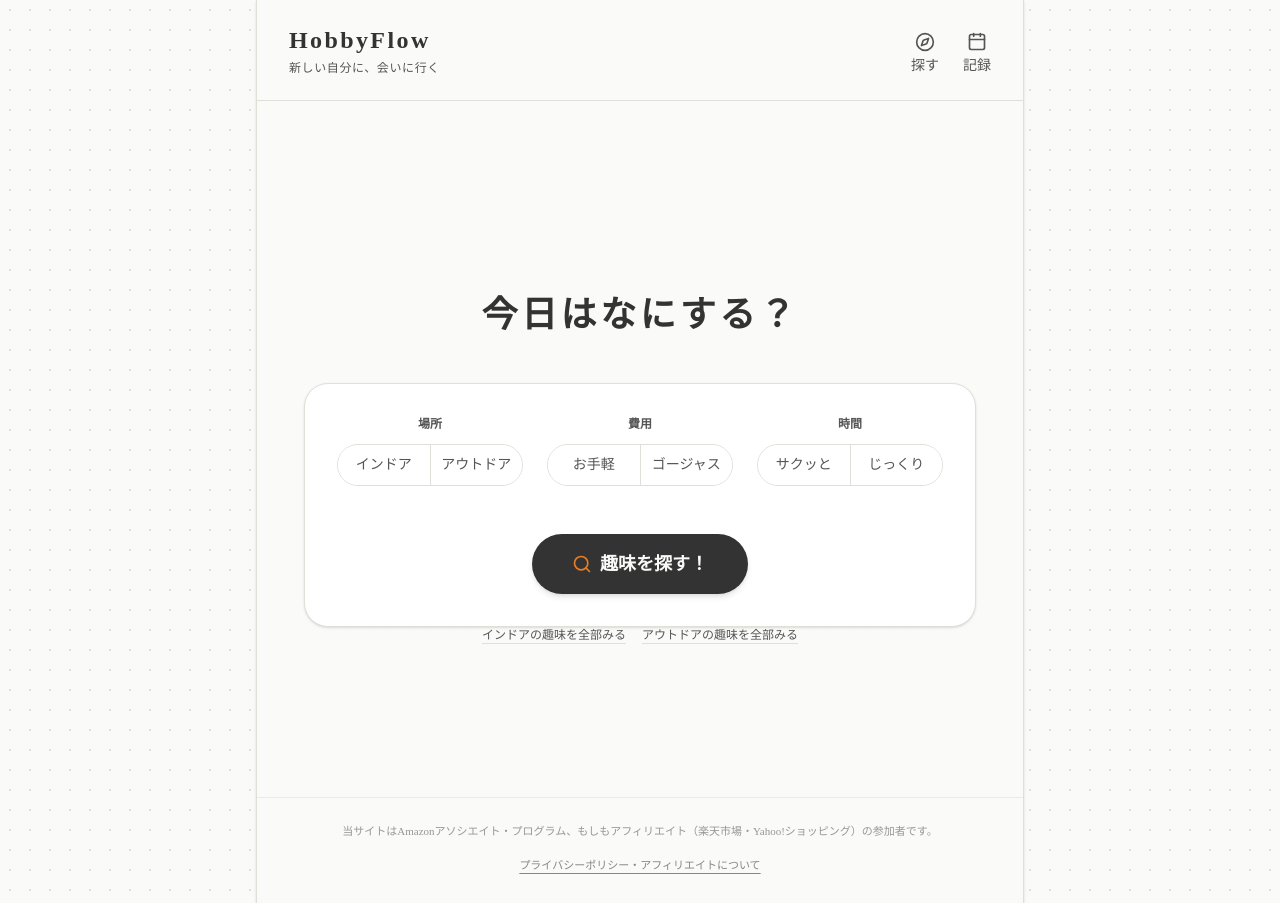
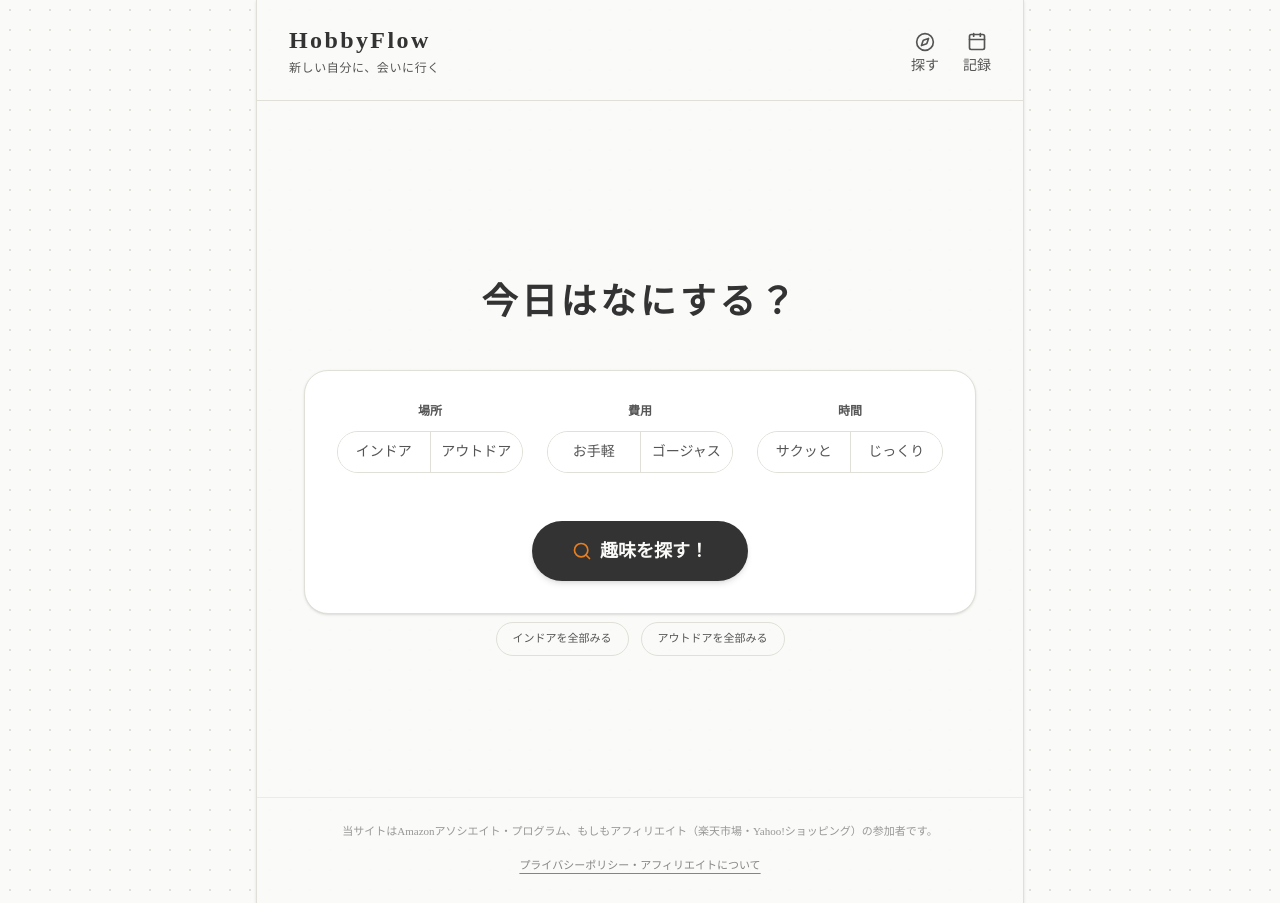
Before and after one commit to itokenlaw-rgb/hobby-flow, a Next.js app: page / in a window 1280 px wide. Built offline with nearby package versions, Linux system fonts and the light colour scheme.

Commit message:
全部見えるボタン

```diff
--- a/src/app/page.tsx
+++ b/src/app/page.tsx
@@ -196,23 +196,23 @@ export default function ExplorePage() {
 
           </div>
         </div>
-            {/* ── ★ 追加した一括表示ボタン ── */}
-            <div className="flex gap-4">
+
+{/* ── ★ 隙間をあけ、カプセル型の枠を追加した一括表示ボタン ── */}
+            <div className="flex gap-3 mt-2">
               <button
                 onClick={() => handleViewAll('indoor')}
-                className="text-xs text-ink-light hover:text-ink underline underline-offset-4 decoration-border-light transition-colors"
+                className="px-4 py-1.5 text-[11px] text-ink-light hover:text-ink hover:bg-cream border border-border-light rounded-full transition-all"
               >
-                インドアの趣味を全部みる
+                インドアを全部みる
               </button>
               <button
                 onClick={() => handleViewAll('outdoor')}
-                className="text-xs text-ink-light hover:text-ink underline underline-offset-4 decoration-border-light transition-colors"
+                className="px-4 py-1.5 text-[11px] text-ink-light hover:text-ink hover:bg-cream border border-border-light rounded-full transition-all"
               >
-                アウトドアの趣味を全部みる
+                アウトドアを全部みる
               </button>
             </div>
-
-      </div>
+          </div>
 
       {hasSearched && (
         <div id="results-area" className="w-full mt-16 animate-in slide-in-from-bottom-8 fade-in duration-1000 scroll-mt-10">
```
